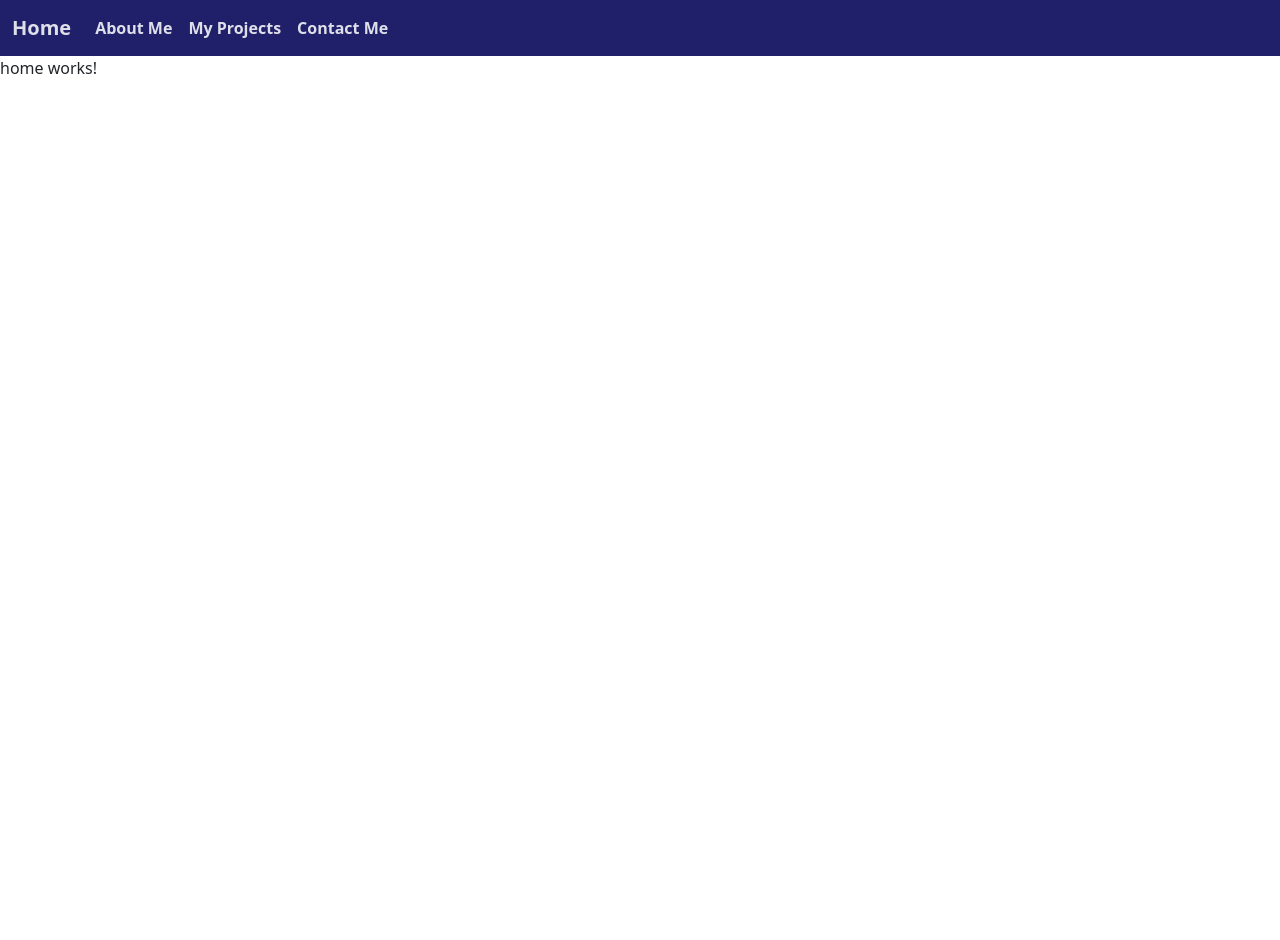
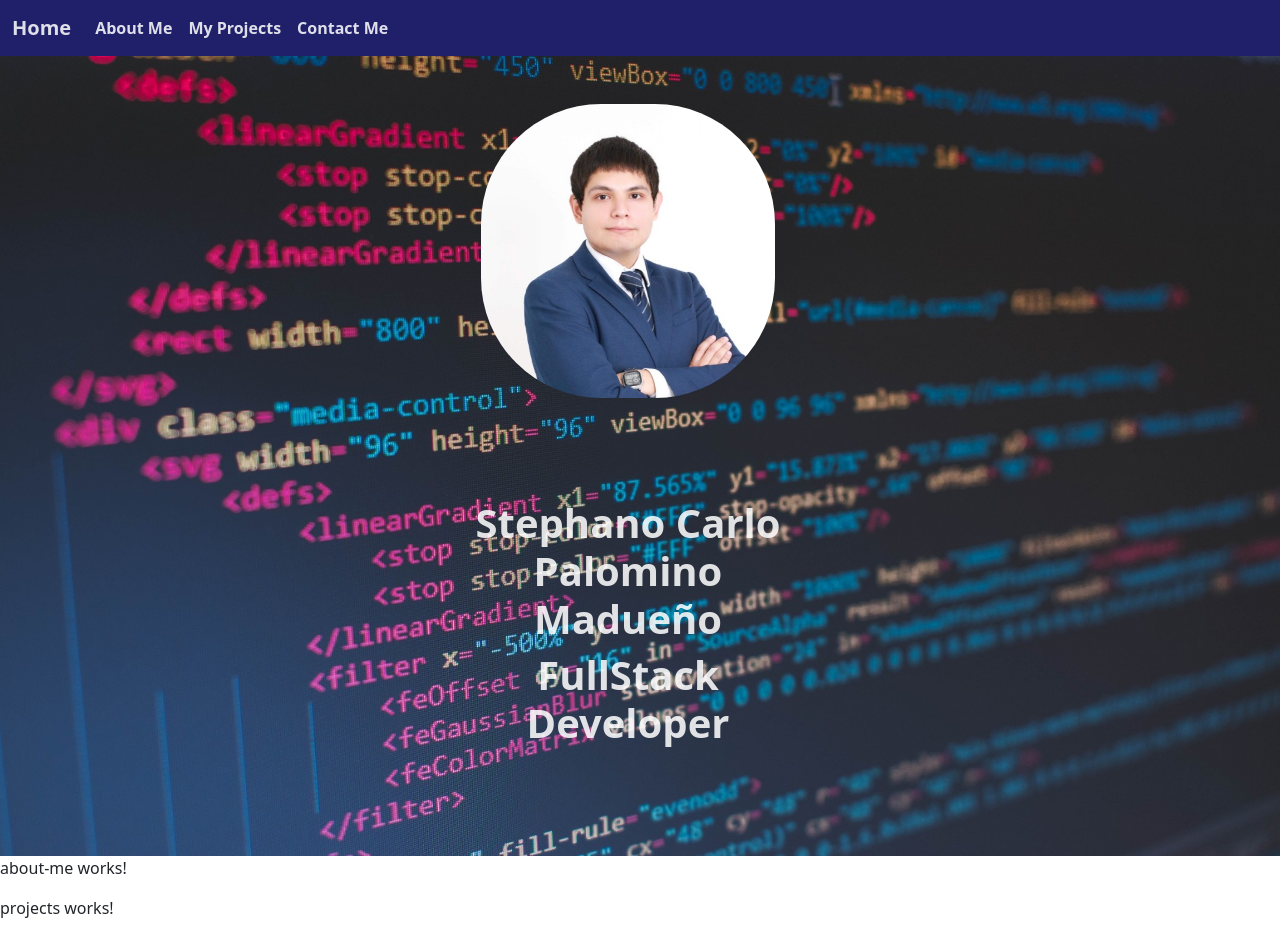
Before and after one commit to Stepalom77/new-portfolio, an Angular app: page / in a window 1280 px wide. Shown: the top 940 px of the page. Before the commit the page ends 800 px from the top, so only its background shows below. Built offline with nearby package versions, Linux system fonts and the light colour scheme.

Commit message:
home component done

```diff
--- a/src/app/home/home.component.css
+++ b/src/app/home/home.component.css
@@ -0,0 +1,17 @@
+#home {
+  background-image: url("../../assets/img/florian-olivo-4hbJ-eymZ1o-unsplash.jpg");
+  background-repeat: no-repeat;
+  background-size: 100% 100%;
+  min-height: 100vh;
+  margin: 0;
+  flex-direction: row;
+}
+
+#home-title {
+  color: rgba(255, 255, 255, 0.86);
+  font-weight: 600;
+}
+
+#img-me {
+  border-radius: 120px;
+}
--- a/src/app/home/home.component.html
+++ b/src/app/home/home.component.html
@@ -1 +1,19 @@
-<p>home works!</p>
+<div class="container-fluid mt-lg-auto row" id="home">
+  <div class="row d-flex justify-content-center">
+    <div class="col-md-5 text-center mt-5" >
+      <img src="../../assets/img/yo.jpg" class="card-img-top mx-auto d-block" id="img-me" style="width:60%" alt="Stephano">
+    </div>
+  </div>
+  <div class="row d-flex justify-content-center">
+    <div class="col-md-4 text-center">
+      <h1 id="home-title">Stephano Carlo Palomino Madueño</h1>
+      <h1 id="home-title">FullStack Developer</h1>
+    </div>
+  </div>
+</div>
+
+<app-about-me></app-about-me>
+
+<app-projects></app-projects>
+
+<app-contact-me></app-contact-me>
```
